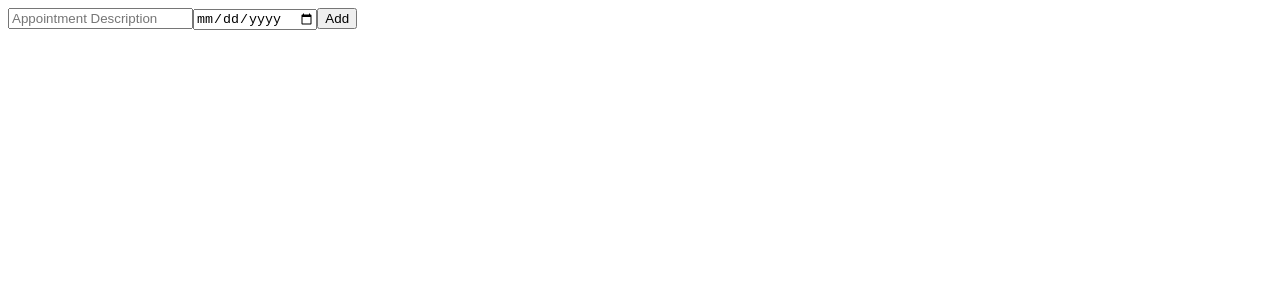
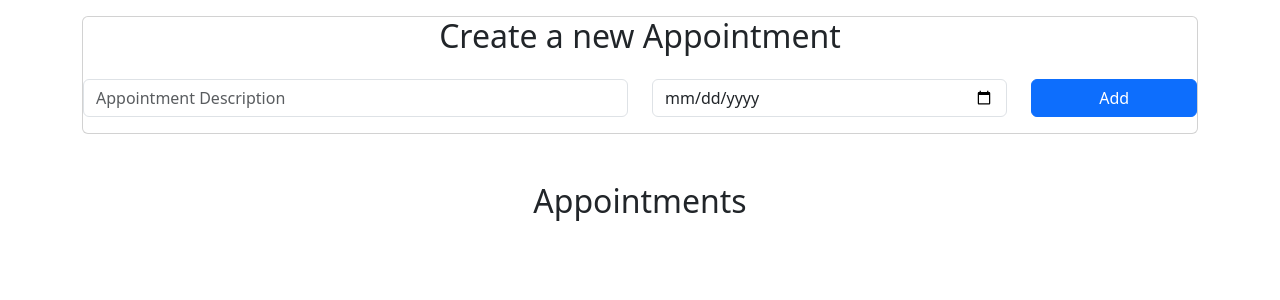
Before and after one commit to anandhureji/angular_tutorial, an Angular app: page / in a window 1280 px wide. Shown: the top 300 px of the page. Built offline with nearby package versions, Linux system fonts and the light colour scheme.

Commit message:
final commit , hosting to github pages

```diff
--- a/package.json
+++ b/package.json
@@ -18,6 +18,7 @@
     "@angular/platform-browser": "^16.1.0",
     "@angular/platform-browser-dynamic": "^16.1.0",
     "@angular/router": "^16.1.0",
+    "bootstrap": "5.3",
     "rxjs": "~7.8.0",
     "tslib": "^2.3.0",
     "zone.js": "~0.13.0"
--- a/src/app/appointment-list/appointment-list.component.html
+++ b/src/app/appointment-list/appointment-list.component.html
@@ -1,19 +1,37 @@
-<div>
-    <!--ngModel -> for two way data binding -->
-    <input [(ngModel)]="newAppointmentTitle" placeholder="Appointment Description">
-    <input [(ngModel)]="newAppointmentDate"  type="date"  placeholder="Appointment Date">
-    <button (click)="addAppointment()">Add</button>
+<div class="container">
 
+    <div class="card mt-3">
+        <div class="row">
+            <div class="col">
+                <h2 class="text-center">Create a new Appointment</h2>
+            </div>
+        </div>
 
-</div>
+        <div class="row mt-3 mb-3">
+            <div class="col-md-6">
+                <input class="form-control" [(ngModel)]="newAppointmentTitle" placeholder="Appointment Description">
 
-<ul>
+            </div>
+            <div class="col-md-4">
+                <input class="form-control" [(ngModel)]="newAppointmentDate"  type="date"  placeholder="Appointment Date">
+
+            </div>
+            <div class="col-md-2">
+                <button class="btn btn-primary w-100" (click)="addAppointment()">Add</button>
+            </div>
+        </div>
+
+    </div>
+    <h2 class="text-center mt-5">Appointments</h2>
+
+<ul class="list-group mt-3">
     <!---*ngFor -> iterate through angular components-->
-    <li *ngFor="let appointment of appointments; index as i">
+    <li class="list-group-item d-flex justify-content-between align-items-center" *ngFor="let appointment of appointments; index as i">
         {{appointment.title}}
         {{appointment.date | date:'dd.MM.yyyy'}}
-        <button (click)="deleteAppointment(i)">Delete</button>
+        <button class="btn btn-danger" (click)="deleteAppointment(i)">Delete</button>
 
 
     </li>
 </ul>
+</div>
--- a/src/styles.css
+++ b/src/styles.css
@@ -1 +1,2 @@
 /* You can add global styles to this file, and also import other style files */
+@import "~bootstrap/dist/css/bootstrap.min.css"
```
Also changed, not shown: 1 other file (tests, documents, lock files or other folders).
